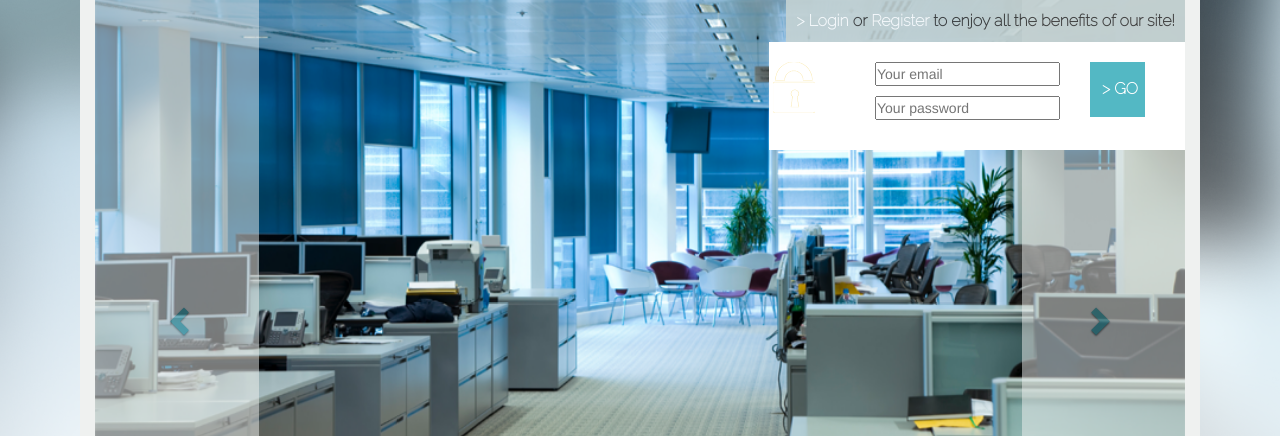
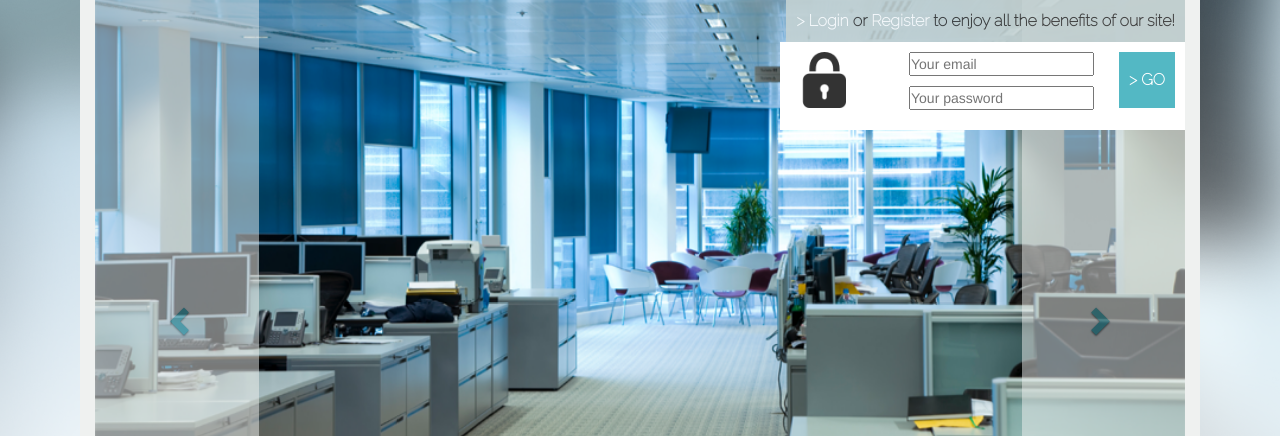
Before and after one commit to EmanuelDev/PITECH-LandingPage, a plain HTML site: page public/index.html in a window 1280 px wide. Both pictures are taken after a click on the link "Login". Shown: the top 436 px of the page. Drawn offline with nearby package versions, Linux system fonts and the light colour scheme.

Commit message:
Login margins fixed

```diff
--- a/public/css/style.css
+++ b/public/css/style.css
@@ -1,12 +1,12 @@
-*{
+* {
     padding: 0;
     margin: 0;
     -webkit-box-sizing: border-box;
     -moz-box-sizing: border-box;
     box-sizing: border-box;
 }
-
-html, body{
+html,
+body {
     background: url("../images/Layer3.png") no-repeat center center fixed;
     -webkit-background-size: cover;
     -moz-background-size: cover;
@@ -16,13 +16,11 @@ html, body{
     width: 100%;
     overflow: auto;
 }
-
-#wrapper{
+#wrapper {
     background-color: #EFF1F0;
     margin: 0 80px;
 }
-
-#login_form{
+#login_form {
     position: absolute;
     right: 0;
     z-index: 5;
@@ -33,54 +31,50 @@ html, body{
     padding: 10px;
     opacity: 0.9;
 }
-
-.login_link:link{
+.login_link:link {
     text-decoration: none;
     color: #fff;
 }
-
 .login_link:hover {
     text-decoration: none;
     color: #fff;
 }
-
 .login_link:visited {
     text-decoration: none;
     color: #fff;
 }
-
-#login_button{
-    padding-left: 5px;
-    margin: 10px 30px;
-    width: 55px;
-    height: 55px;
-    text-align: center;
+#lock_image {
+    width: 56px;
+    float: left;
+    margin-right: 53px;
+}
+#user_input {
+    padding-left: 10px;
+    padding-right: 20px;
+    width: 200px;
+    float: left;
+}
+#login_button {
+    width: 56px;
+    height: 56px;
     background: #53B8C4;
-    float: left;
     font-family: 'Raleway', Arial;
     font-weight: bold;
     font-size: 16px;
-    text-align: center;
     border: 0;
+    float: left;
+    margin-left: 20px;
 }
-
-#lock_image{
-    float: left;
-    padding-right: 60px;
-    margin: 10px auto;
-}
-
 .login_toggle {
-    padding: 10px 10px 10px 4px;
+    padding: 10px;
     background: #fff;
     position: absolute;
     right: 0;
     top: 42px;
     z-index: 5;
     display: none;
-  }
-
-.banner_text{
+}
+.banner_text {
     position: relative;
     font-family: 'Raleway', Arial;
     font-weight: bold;
@@ -89,43 +83,40 @@ html, body{
     left: 20%;
     bottom: 120px;
 }
-
-.carousel-inner>.item>img, .carousel-inner>.item>a>img {
+.carousel-inner>.item>img,
+.carousel-inner>.item>a>img {
     display: block;
     height: auto;
     max-width: 100%;
     line-height: 1;
     width: 100%;
-    }
-
-.carousel-controls{
-    position:relative;
-    width:300px;
 }
-.carousel-control .glyphicon-chevron-left, .carousel-control .glyphicon-chevron-right  {
-    position:static;
-    display:block;
-    width:auto;
+.carousel-controls {
+    position: relative;
+    width: 300px;
 }
-
-#company_title{
+.carousel-control .glyphicon-chevron-left,
+.carousel-control .glyphicon-chevron-right {
+    position: static;
+    display: block;
+    width: auto;
+}
+#company_title {
     display: table;
     margin: 6px auto 25px auto;
 }
-
-.description_tab{
+.description_tab {
     position: relative;
     width: 100%;
     float: left;
     margin: 20px auto;
     background: #fff;
     min-height: 100px;
-    -webkit-box-shadow:  0 1px 3px rgba(0,0,0,0.12), 0 1px 2px rgba(0,0,0,0.24);
-    -moz-box-shadow:  0 1px 3px rgba(0,0,0,0.12), 0 1px 2px rgba(0,0,0,0.24);
-    box-shadow: 0 1px 3px rgba(0,0,0,0.12), 0 1px 2px rgba(0,0,0,0.24);
+    -webkit-box-shadow: 0 1px 3px rgba(0, 0, 0, 0.12), 0 1px 2px rgba(0, 0, 0, 0.24);
+    -moz-box-shadow: 0 1px 3px rgba(0, 0, 0, 0.12), 0 1px 2px rgba(0, 0, 0, 0.24);
+    box-shadow: 0 1px 3px rgba(0, 0, 0, 0.12), 0 1px 2px rgba(0, 0, 0, 0.24);
 }
-
-.number_tab{
+.number_tab {
     padding: 20px;
     width: 100px;
     height: 100px;
@@ -133,14 +124,12 @@ html, body{
     background: #53B8C4;
     float: left;
 }
-
-.number_tab p{
+.number_tab p {
     color: #fff;
     font-size: 48px;
     float: left;
 }
-
-.informational_text{
+.informational_text {
     position: relative;
     width: 90%;
     left: 10px;
@@ -148,8 +137,7 @@ html, body{
     font-weight: 600;
     word-wrap: break-word;
 }
-
-.extra_information{
+.extra_information {
     position: relative;
     float: right;
     bottom: 72px;
@@ -158,60 +146,50 @@ html, body{
     font-weight: 600;
     font-size: 36px;
 }
-
-.extra_information:link{
+.extra_information:link {
     text-decoration: none;
     color: #53B8C4;
     font-size: 36px;
 }
-
 .extra_information:hover {
     text-decoration: none;
     color: #53B8C4;
     font-size: 36px;
 }
-
 .extra_information:visited {
     text-decoration: none;
     color: #53B8C4;
     font-size: 36px;
 }
-
-.description_toggle{
+.description_toggle {
     display: none;
     white-space: pre-wrap;
     float: left;
     margin-top: -60px;
 }
-
-.viewMore{
-    display:block;
-    text-align:center;
+.viewMore {
+    display: block;
+    text-align: center;
     margin-top: 25px;
     font-family: 'Raleway', Arial;
     font-weight: bold;
     font-size: 20px;
 }
-
-#hiddenRow{
+#hiddenRow {
     display: none;
     margin: 40px auto;
 }
-
-.col-md-3.col-xs-6{
+.col-md-3.col-xs-6 {
     position: relative;
     margin: 20px auto;
 }
-
-.col-md-3.col-xs-6, h3{
+.col-md-3.col-xs-6,
+h3 {
     font-family: 'Raleway', Arial;
     font-weight: bold;
     float: left;
-
-
 }
-
-.more_information{
+.more_information {
     position: relative;
     right: -16px;
     bottom: -2px;
@@ -227,8 +205,7 @@ html, body{
     font-family: 'Raleway', Arial;
     font-weight: bold;
 }
-
-.information_paragraph{
+.information_paragraph {
     position: relative;
     clear: left;
     font-family: 'Raleway', Arial;
@@ -239,35 +216,29 @@ html, body{
     padding: 10px;
     top: -14px;
     width: auto;
-
 }
-
-.second_description_toggle{
+.second_description_toggle {
     display: none;
 }
-
-.col-md-12{
+.col-md-12 {
     background: #fff;
     max-width: 100%;
-    -webkit-box-shadow:  0 1px 3px rgba(0,0,0,0.12), 0 1px 2px rgba(0,0,0,0.24);
-    -moz-box-shadow:  0 1px 3px rgba(0,0,0,0.12), 0 1px 2px rgba(0,0,0,0.24);
-    box-shadow: 0 1px 3px rgba(0,0,0,0.12), 0 1px 2px rgba(0,0,0,0.24);
+    -webkit-box-shadow: 0 1px 3px rgba(0, 0, 0, 0.12), 0 1px 2px rgba(0, 0, 0, 0.24);
+    -moz-box-shadow: 0 1px 3px rgba(0, 0, 0, 0.12), 0 1px 2px rgba(0, 0, 0, 0.24);
+    box-shadow: 0 1px 3px rgba(0, 0, 0, 0.12), 0 1px 2px rgba(0, 0, 0, 0.24);
 }
-
-#article_title{
+#article_title {
     padding-left: 40px;
     font-family: 'Raleway', Arial;
     font-weight: bold;
 }
-
-#article_paragraph{
+#article_paragraph {
     font-family: 'Raleway', Arial;
     font-weight: 600;
     word-wrap: break-word;
     width: 80%;
 }
-
-.bottom_arrows{
+.bottom_arrows {
     position: relative;
     left: -15px;
     color: #fff;
@@ -282,100 +253,83 @@ html, body{
     font-family: 'Raleway', Arial;
     font-weight: bold;
 }
-
 @media (max-width: 979px) {
     .container.navbar-wrapper {
         margin-bottom: 0;
         width: auto;
     }
-
     .navbar-inner {
         margin: 0px 0px -20px 0;
     }
-
     .carousel .item {
         width: auto;
         height: 300px;
     }
-
     .carousel img {
         width: auto;
         height: 300px;
     }
-
-    #login_form{
+    #login_form {
         position: relative;
         max-width: 100%;
         top: 0;
-        left:auto;
+        left: auto;
         right: auto;
         background: #53B8C4;
         margin: auto;
     }
-
-    #login_button{
+    #login_button {
         float: right;
     }
-
-    #user_input{
+    #user_input {
         margin-left: 20px;
     }
-
-    .carousel-inner>.item>img, .carousel-inner>.item>a>img {
+    .carousel-inner>.item>img,
+    .carousel-inner>.item>a>img {
         display: block;
         height: auto;
         max-width: 100%;
         line-height: 1;
         width: 100%;
     }
-
-     #lock_image{
-        display: none;
+    #lock_image {
+        width: 56px;
+        height: 56px;
+        margin-right: 5px;
     }
-
-    .login_toggle{
+    .login_toggle {
         position: absolute;
         max-width: 100%;
         left: 0;
         right: 0;
     }
-
 }
-
 @media (max-width: 767px) {
     .carousel {
         margin-left: -20px;
         margin-right: -20px;
     }
-
     .carousel .item {
         height: 350px;
-
     }
-
     .carousel img {
         height: 350px;
     }
-
-    #company_title{
+    #company_title {
         position: relative;
         top: 0;
         left: auto;
         right: auto;
         max-width: 100%;
     }
-
-    #wrapper{
+    #wrapper {
         max-width: 100%;
         margin: 0 auto;
-
     }
-
-    .description_tab{
+    .description_tab {
         max-width: 100%;
     }
-
-    .informational_text{
+    .informational_text {
         position: relative;
         max-width: 100%;
         padding-left: 80px;
@@ -383,44 +337,40 @@ html, body{
         height: auto;
         margin: auto;
     }
-
-    .extra_information{
+    .extra_information {
         float: right;
         max-width: 100%;
     }
-
-    .number_tab{
+    .number_tab {
         position: absolute;
     }
-
-    #right_green_corner{
+    #right_green_corner {
         display: none;
     }
-
 }
-
 @media (max-width: 413px) {
-    #informational_title{
+    #informational_title {
         font-size: 20px;
     }
-
-    .informational_text{
+    .informational_text {
         position: relative;
         max-width: 100%;
         padding-left: 100px;
         height: auto;
         font-size: 12px;
     }
-
-    .login_toggle{
+    .login_toggle {
         margin-top: 20px;
         width: 100%;
     }
-
-    .information_paragraph{
+    .information_paragraph {
         position: relative;
         top: 0;
         width: 122px;
     }
-
 }
+@media (max-width: 385px) {
+    #lock_image {
+        display: none;
+    }
+}
--- a/public/index.html
+++ b/public/index.html
@@ -23,10 +23,10 @@
                     <div id="login_form"><span style="color: #fff;"> > </span><a href="#" class="login_link">Login</a> or <a href="#" class="login_link">Register</a> to enjoy all the benefits of our site!</div>
                     <div class="login_toggle">
                         <form>
-                            <img src="images/Layer4.png" id="lock_image"/>
-                            <div style="float: left; margin: 10px auto;">
-                                <p><input type="email" name="login" value="" placeholder="Your email" id="user_input"></p>
-                                <p><input type="password" name="password" value="" placeholder="Your password" id="user_input"></p>
+                            <img src="images/lock.png" id="lock_image" height="56" width="56"/>
+                            <div id="user_input">
+                                <p><input type="email" name="login" value="" placeholder="Your email"></p>
+                                <p><input type="password" name="password" value="" placeholder="Your password"></p>
                             </div>
                             <button id="login_button"><span style="color: #fff;"> > GO</span></button>
                         </form>
--- a/public/js/script.js
+++ b/public/js/script.js
@@ -59,4 +59,10 @@ $(document).ready(function() {
 		}
     });
 
+    $('#login_button').click(function(){
+        if($('input').val() == ''){
+        alert('Please insert email and password');
+    }
+    });
+
 });
```
Also changed, not shown: public/images/lock.png (added).
